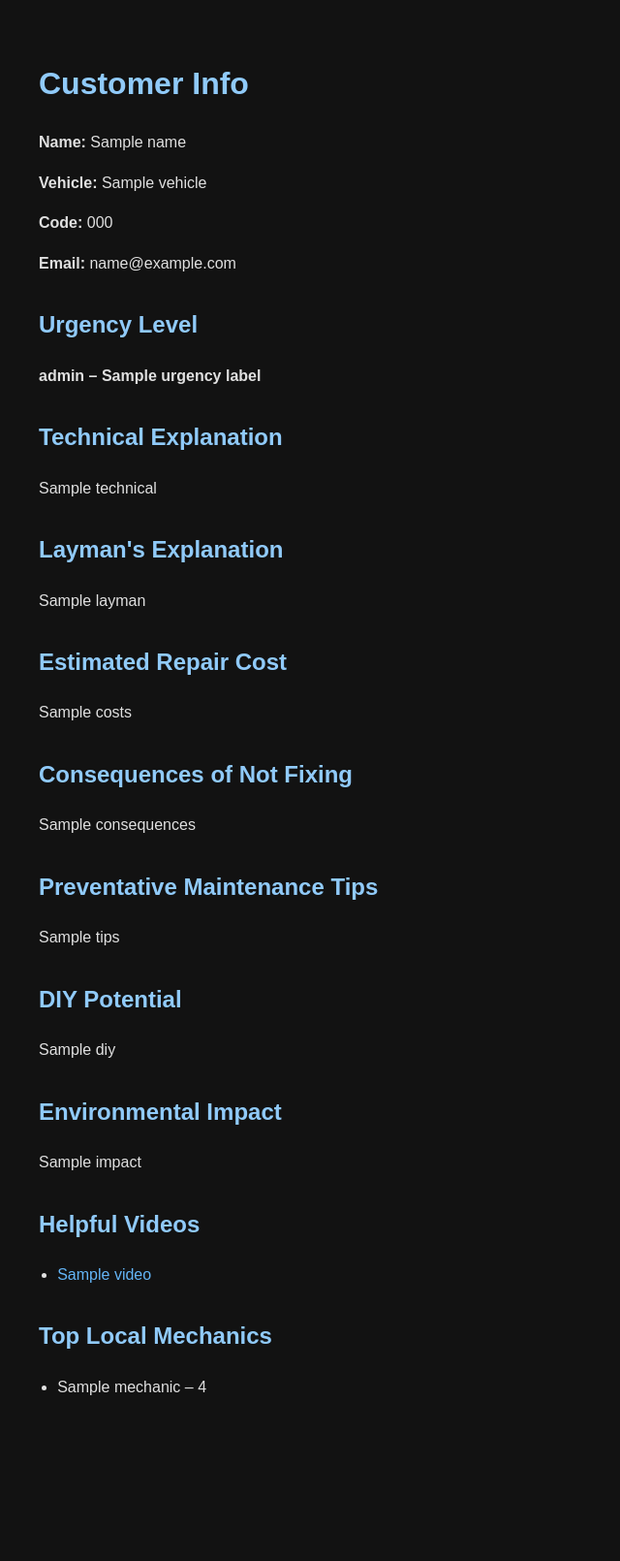
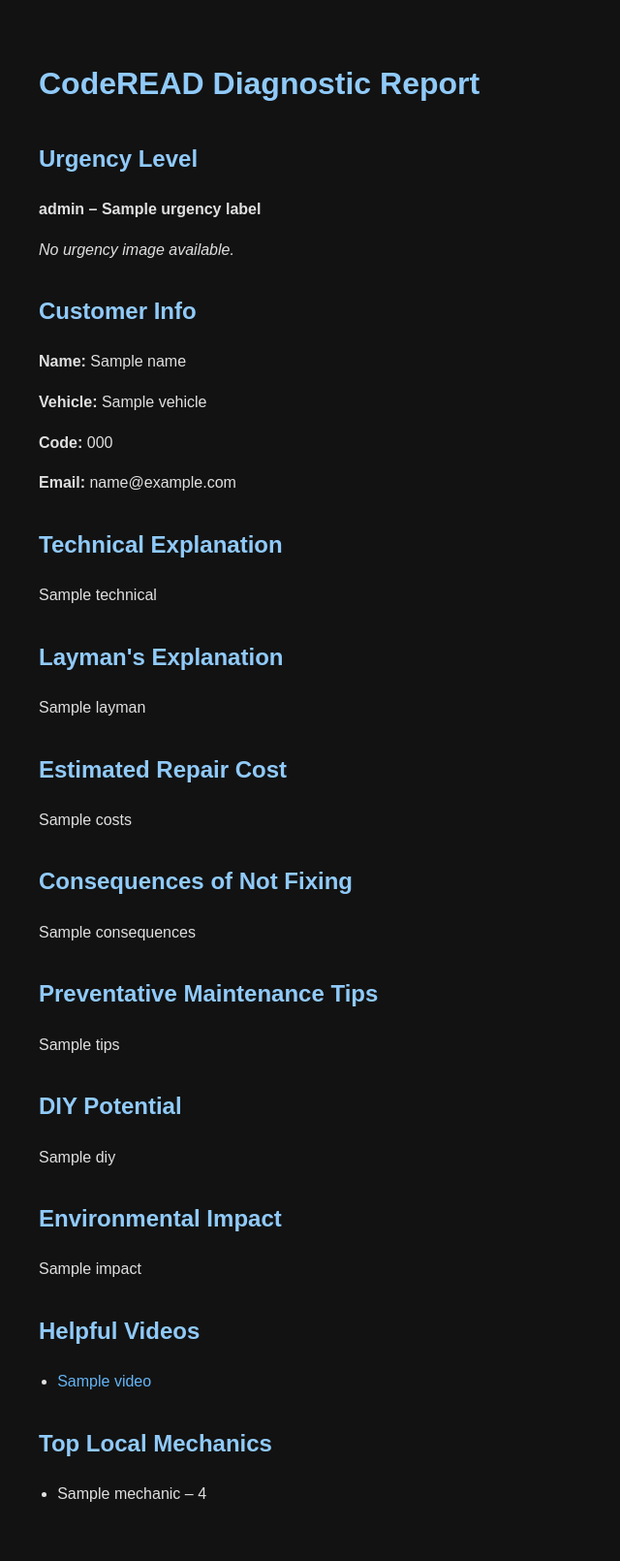
Before and after one commit to CODEREaDer24/coderead, a Flask app: template templates/report.html in a window 1280 px wide. Shown: the whole page at 97% size, without its empty margins (0-640 px from the left). Before the commit the page ends 1439 px from the top, so only its background shows below. Run offline with Flask 3, Linux system fonts and the light colour scheme; the template is opened without the code that fills it: most values are stand-ins (such as "Sample title", 1, 10 or a date in 2020).

Commit message:
Update report.html

```diff
--- a/templates/report.html
+++ b/templates/report.html
@@ -28,18 +28,37 @@
     ul {
       padding-left: 1.2rem;
     }
+    .urgency-img {
+      display: block;
+      margin: 1rem auto;
+      max-width: 400px;
+      width: 100%;
+    }
   </style>
 </head>
 <body>
-  <h1>Customer Info</h1>
-  <p><strong>Name:</strong> {{ name or "N/A" }}</p>
-  <p><strong>Vehicle:</strong> {{ vehicle or "N/A" }}</p>
-  <p><strong>Code:</strong> {{ code or "N/A" }}</p>
-  <p><strong>Email:</strong> {{ email or "N/A" }}</p>
+  <h1>CodeREAD Diagnostic Report</h1>
 
   <section>
-    <h2>Urgency Level</h2>
+    <h2 style="margin-top: 0;">Urgency Level</h2>
     <p><strong>{{ urgency_level or "N/A" }} – {{ urgency_label or "Unknown" }}</strong></p>
+    {% if "Immediate" in urgency_label %}
+      <img src="https://i.imgur.com/DQwGhFb.png" alt="Urgency Meter - Immediate" class="urgency-img" />
+    {% elif "Fine" in urgency_label %}
+      <img src="https://i.imgur.com/fVQzFHP.png" alt="Urgency Meter - Fine for Now" class="urgency-img" />
+    {% elif "Wait" in urgency_label %}
+      <img src="https://i.imgur.com/jKZm2JN.png" alt="Urgency Meter - Can Wait" class="urgency-img" />
+    {% else %}
+      <p><em>No urgency image available.</em></p>
+    {% endif %}
+  </section>
+
+  <section>
+    <h2>Customer Info</h2>
+    <p><strong>Name:</strong> {{ name or "N/A" }}</p>
+    <p><strong>Vehicle:</strong> {{ vehicle or "N/A" }}</p>
+    <p><strong>Code:</strong> {{ code or "N/A" }}</p>
+    <p><strong>Email:</strong> {{ email or "N/A" }}</p>
   </section>
 
   <section>
```
